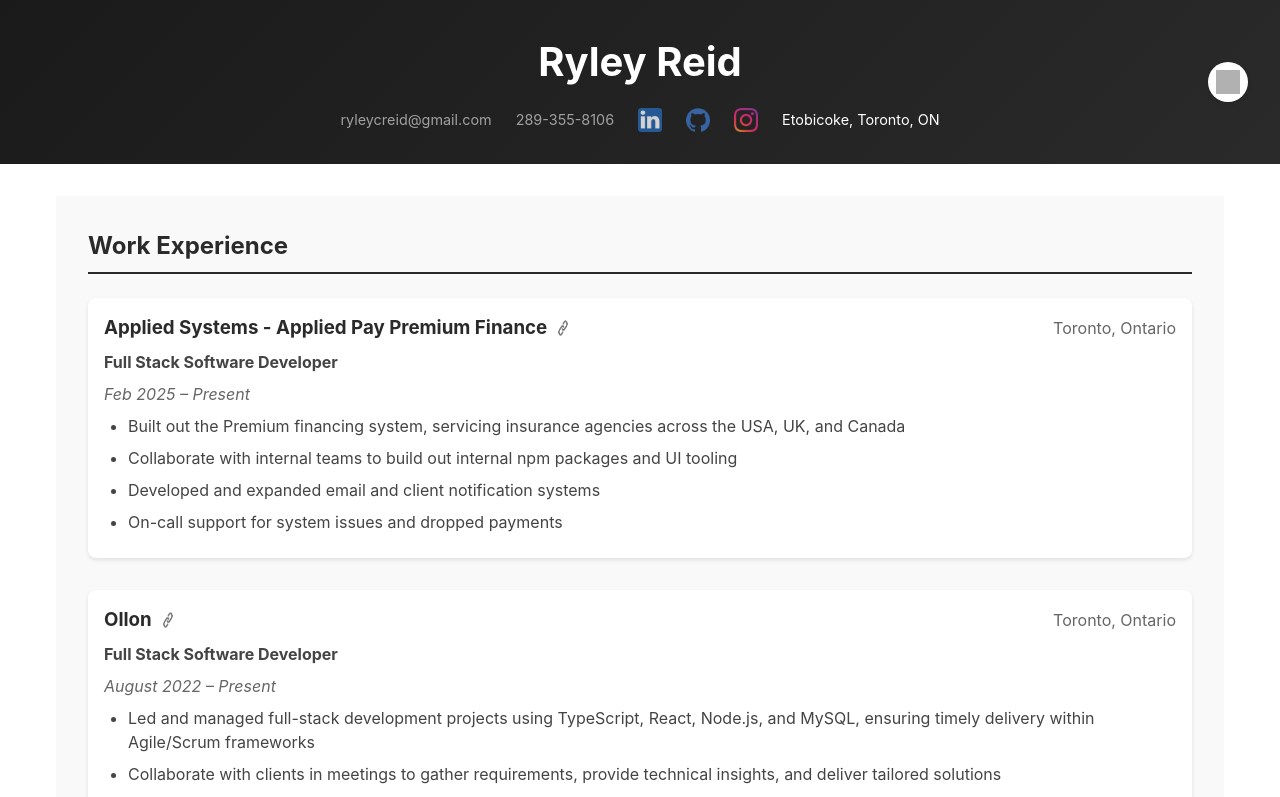
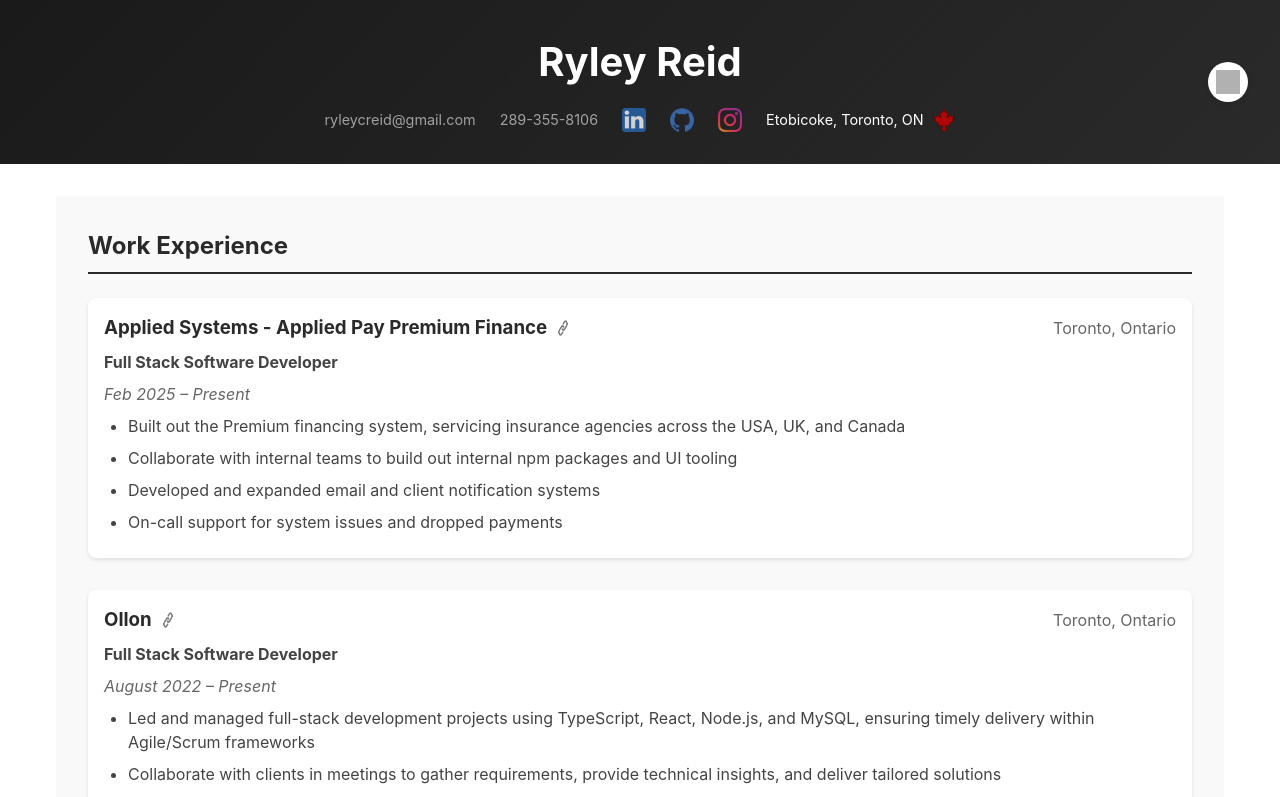
Before and after one commit to RyleyReid/ryleyreid.com, a React (Vite) app: page / in a window 1280 px wide. Shown: the top 797 px of the page. Built offline with nearby package versions, Linux system fonts and the light colour scheme; grey boxes are pictures that could not be loaded.

Commit message:
maple leaf

```diff
--- a/src/components/Header/content.ts
+++ b/src/components/Header/content.ts
@@ -4,6 +4,13 @@
   icon?: string;
   alt?: string;
   isExternal?: boolean;
+}
+
+export interface LocationInfo {
+  text: string;
+  icon: string;
+  alt: string;
+  href: string;
 }
 
 export const contactLinks: ContactLink[] = [
@@ -35,7 +42,13 @@
   },
 ];
 
-export const location = 'Etobicoke, Toronto, ON';
+export const location: LocationInfo = {
+  text: 'Etobicoke, Toronto, ON',
+  icon: 'MapleLeaf',
+  alt: 'Canadian Location',
+  href: 'https://youtu.be/fF62J3vxPdQ?si=FO16KqZAPVrEHNQo&t=32'
+};
+
 export const name = 'Ryley Reid';
 export const cvDownload = {
   href: '/RyleyReidCV.pdf',
--- a/src/components/Header/index.tsx
+++ b/src/components/Header/index.tsx
@@ -2,6 +2,7 @@
 import linkedInLogo from '../../assets/linkedInLogo.png';
 import instagramLogo from '../../assets/InstagramLogo.png';
 import download from '../../assets/download.png';
+import mapleLeaf from '../../assets/mapleleaf.png';
 import { contactLinks, location, name, cvDownload } from './content';
 import {
   HeaderContainer,
@@ -12,6 +13,7 @@
   TextContact,
   DownloadButton,
   DownloadIcon,
+  LocationContainer
 } from './styles';
 
 const getIconSrc = (iconName: string) => {
@@ -24,6 +26,8 @@
       return instagramLogo;
     case 'download':
       return download;
+    case 'MapleLeaf':
+      return mapleLeaf;
     default:
       return '';
   }
@@ -48,7 +52,16 @@
             )}
           </ContactItem>
         ))}
-        <TextContact>{location}</TextContact>
+        <LocationContainer>
+          <TextContact>{location.text}</TextContact>
+          <ContactItem
+            href={location.href}
+            target="_blank"
+            rel="noopener noreferrer"
+          >
+            <SocialIcon src={getIconSrc(location.icon)} alt={location.alt} />
+          </ContactItem>
+        </LocationContainer>
       </ContactInfo>
       <DownloadButton
         href={cvDownload.href}
--- a/src/components/Header/styles.ts
+++ b/src/components/Header/styles.ts
@@ -92,3 +92,9 @@
   height: 24px;
   margin: 0;
 `;
+
+export const LocationContainer = styled.div`
+  display: flex;
+  align-items: center;
+  gap: 0.5rem;
+`;
```
